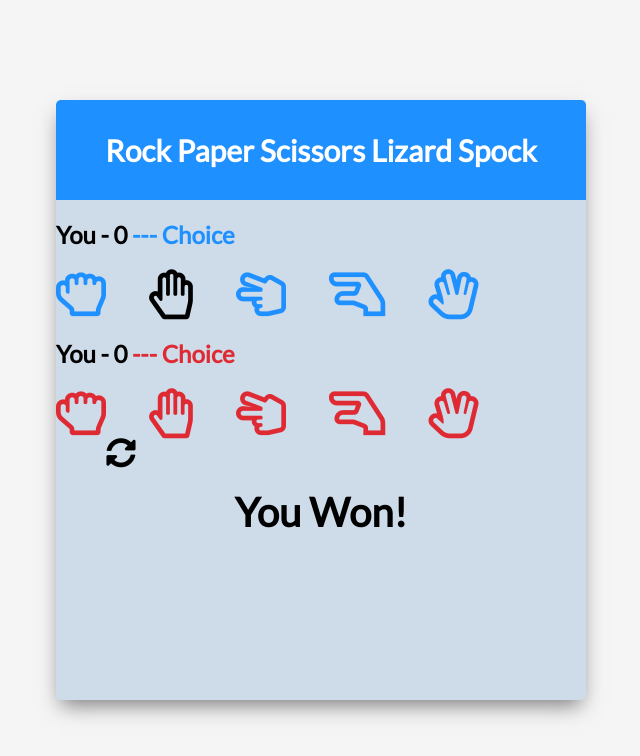
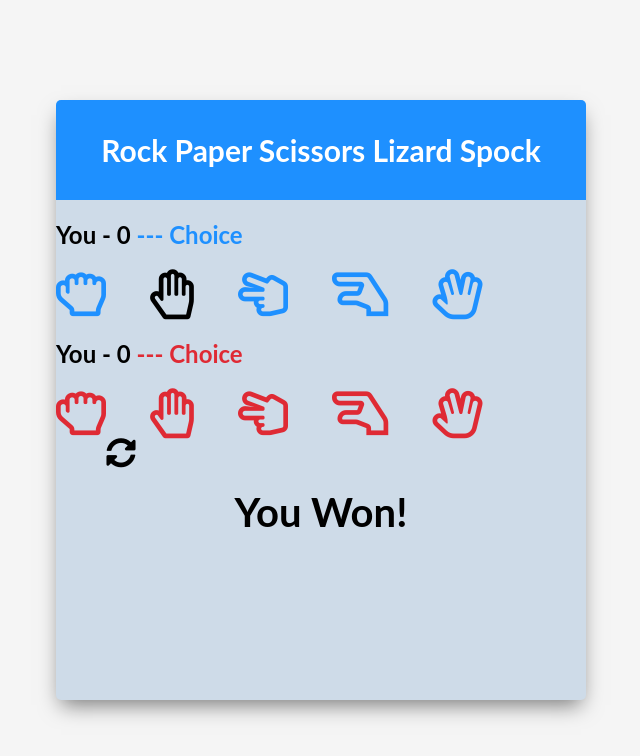
Before and after one commit to nikosajadi/spock-rock-game, a plain HTML site: page index.html in a window 1280 px wide. Shown: the whole page, without its empty margins (319-959 px from the left). Drawn offline with Linux system fonts and the light colour scheme.

Commit message:
google font

```diff
--- a/style.css
+++ b/style.css
@@ -1,4 +1,4 @@
-@import url("https://fonts.googleapis.com/css?family=Lato&display=swap");
+@import url('https://fonts.googleapis.com/css2?family=Barlow:wght@100&family=Comfortaa&family=Kaushan+Script&family=League+Spartan:wght@400;700&family=Oswald&family=Roboto&family=Sen&display=swap');
 
 html {
   box-sizing: border-box;
```
